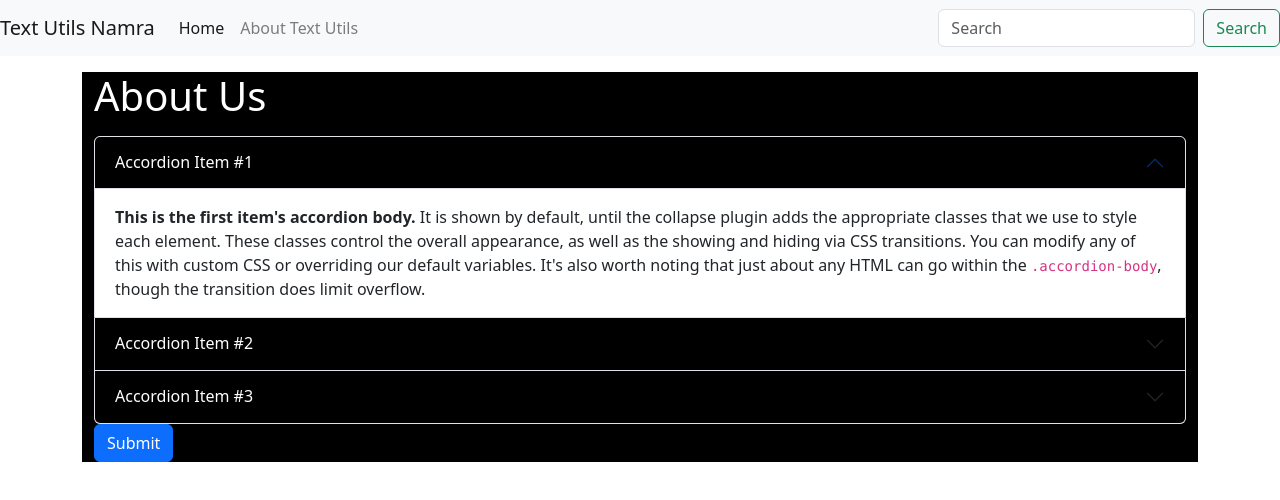
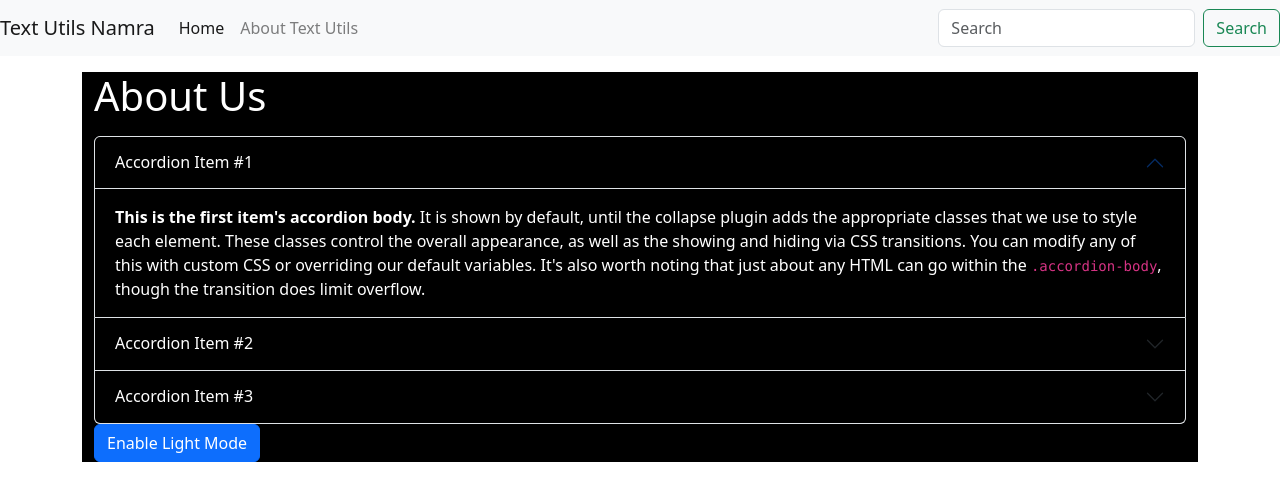
Before and after one commit to Namra-Abid/React_Series, a React (Create React App) app in the folder test6_text_utils_project/: page / in a window 1280 px wide. Shown: the top 500 px of the page. Built offline with nearby package versions, Linux system fonts and the light colour scheme.

Commit message:
dark and light mode toggle

```diff
--- a/test6_text_utils_project/src/components/About.js
+++ b/test6_text_utils_project/src/components/About.js
@@ -1,11 +1,36 @@
-import React from 'react';
+import React , {useState} from 'react';
 import 'bootstrap/dist/css/bootstrap.min.css';
 import 'bootstrap/dist/js/bootstrap.min.js';
 
 export default function About() {
-    let mystyle ={
+    const[mystyle,setmyStyle]=useState({
         color:'white',
         backgroundColor:'black'
+    })
+    // let mystyle ={
+    //     color:'white',
+    //     backgroundColor:'black'
+    // }
+    const[btnText,setbtnText]=useState("Enable Light Mode")
+    const togglestyle =()=>{
+      if (mystyle.color=='white')
+      {
+        setmyStyle({
+            color:'black',
+        backgroundColor:'white',
+        border: '1px solid white'
+        })
+        setbtnText("Enable Dark Mode")
+      }
+      else{
+        setmyStyle({
+            color:'white',
+        backgroundColor:'black'
+        })
+        setbtnText("Enable Light Mode")
+      }
+
+
     }
     return (
         <div className="container" style={mystyle}>
@@ -13,11 +38,11 @@ export default function About() {
             <div className="accordion" id="accordionExample">
                 <div className="accordion-item">
                     <h2 className="accordion-header" id="headingOne">
-                        <button className="accordion-button"  style={mystyle} type="button" data-bs-toggle="collapse" data-bs-target="#collapseOne" aria-expanded="true" aria-controls="collapseOne">
+                        <button className="accordion-button"   style={mystyle} type="button" data-bs-toggle="collapse" data-bs-target="#collapseOne" aria-expanded="true" aria-controls="collapseOne">
                             Accordion Item #1
                         </button>
                     </h2>
-                    <div id="collapseOne" className="accordion-collapse collapse show" aria-labelledby="headingOne" data-bs-parent="#accordionExample">
+                    <div id="collapseOne" className="accordion-collapse collapse show"  style={mystyle} aria-labelledby="headingOne" data-bs-parent="#accordionExample">
                         <div className="accordion-body">
                             <strong>This is the first item's accordion body.</strong> It is shown by default, until the collapse plugin adds the appropriate classes that we use to style each element. These classes control the overall appearance, as well as the showing and hiding via CSS transitions. You can modify any of this with custom CSS or overriding our default variables. It's also worth noting that just about any HTML can go within the <code>.accordion-body</code>, though the transition does limit overflow.
                         </div>
@@ -29,7 +54,7 @@ export default function About() {
                             Accordion Item #2
                         </button>
                     </h2>
-                    <div id="collapseTwo" className="accordion-collapse collapse"  aria-labelledby="headingTwo" data-bs-parent="#accordionExample">
+                    <div id="collapseTwo" className="accordion-collapse collapse"  style={mystyle} aria-labelledby="headingTwo" data-bs-parent="#accordionExample">
                         <div className="accordion-body">
                             <strong>This is the second item's accordion body.</strong> It is hidden by default, until the collapse plugin adds the appropriate classes that we use to style each element. These classes control the overall appearance, as well as the showing and hiding via CSS transitions. You can modify any of this with custom CSS or overriding our default variables. It's also worth noting that just about any HTML can go within the <code>.accordion-body</code>, though the transition does limit overflow.
                         </div>
@@ -41,14 +66,14 @@ export default function About() {
                             Accordion Item #3
                         </button>
                     </h2>
-                    <div id="collapseThree" className="accordion-collapse collapse" aria-labelledby="headingThree" data-bs-parent="#accordionExample">
+                    <div id="collapseThree" className="accordion-collapse collapse"  style={mystyle} aria-labelledby="headingThree" data-bs-parent="#accordionExample">
                         <div className="accordion-body">
                             <strong>This is the third item's accordion body.</strong> It is hidden by default, until the collapse plugin adds the appropriate classes that we use to style each element. These classes control the overall appearance, as well as the showing and hiding via CSS transitions. You can modify any of this with custom CSS or overriding our default variables. It's also worth noting that just about any HTML can go within the <code>.accordion-body</code>, though the transition does limit overflow.
                         </div>
                     </div>
                 </div>
             </div>
-            <button className="btn btn-primary"> Submit </button>
+            <button  onClick={togglestyle} className="btn btn-primary"> {btnText} </button>
         </div>
 
     );
```
